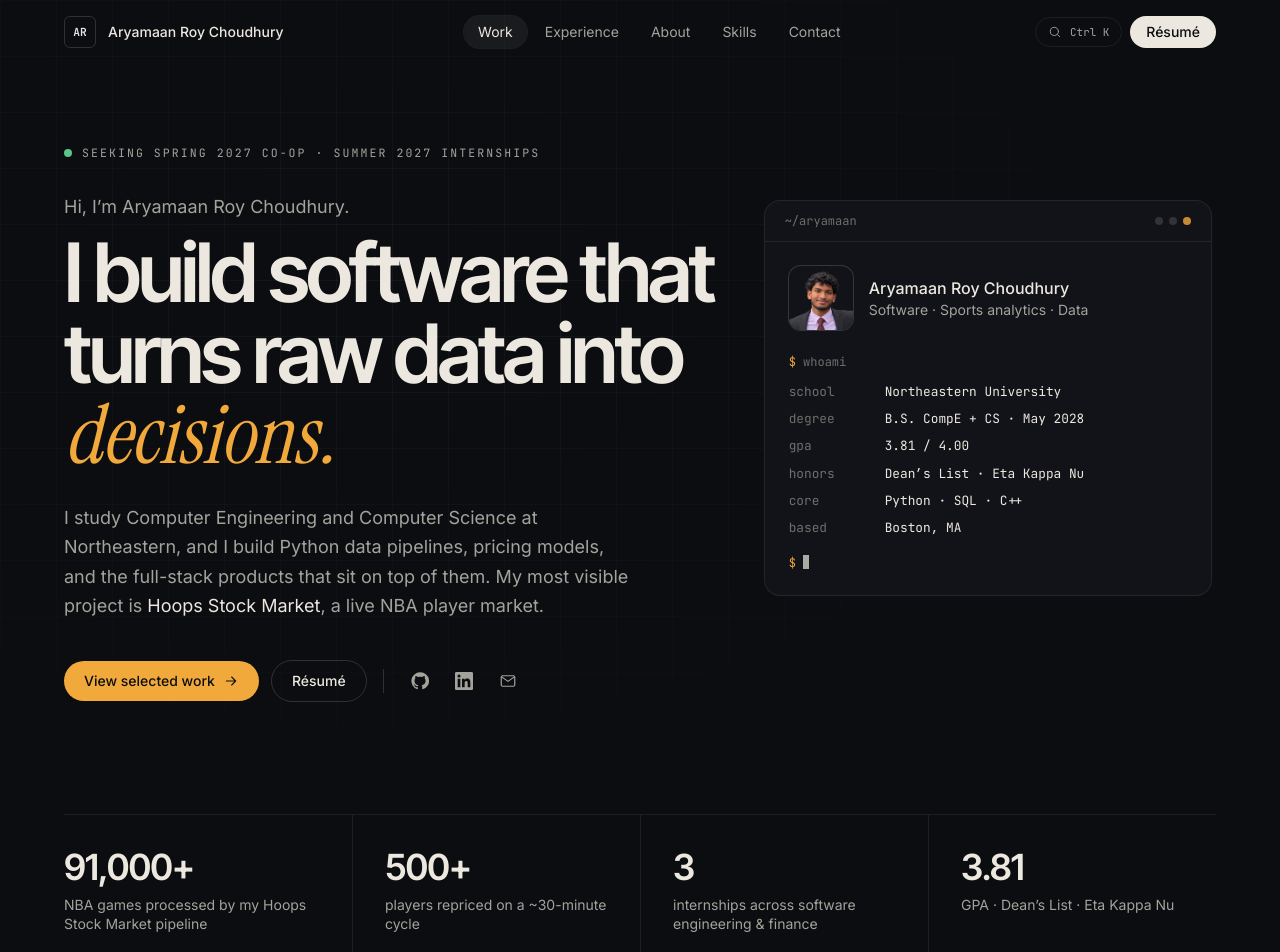
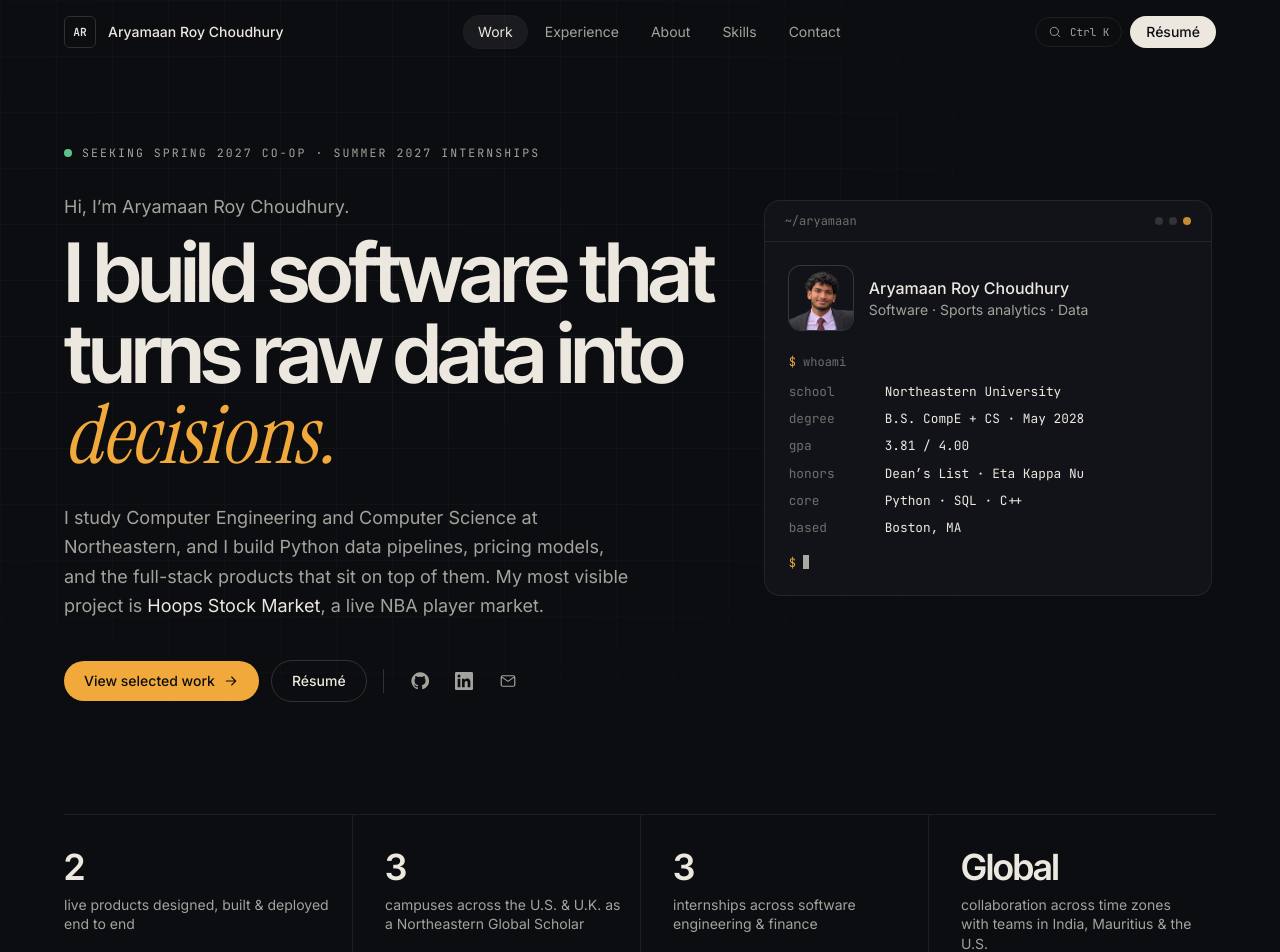
Before and after one commit to Arya85693/Aryamaan-Roy-Choudhury-s-Portfolio-, a Next.js app: page / in a window 1280 px wide. Shown: the top 952 px of the page. Built offline with nearby package versions, Linux system fonts and the light colour scheme.

Commit message:
Improved readabliity and highlights

```diff
--- a/src/components/home/Hero.tsx
+++ b/src/components/home/Hero.tsx
@@ -12,10 +12,10 @@ const spec = [
 ];
 
 const facts = [
-  { value: "91,000+", label: "NBA games processed by my Hoops Stock Market pipeline" },
-  { value: "500+", label: "players repriced on a ~30-minute cycle" },
+  { value: "2", label: "live products designed, built & deployed end to end" },
+  { value: "3", label: "campuses across the U.S. & U.K. as a Northeastern Global Scholar" },
   { value: "3", label: "internships across software engineering & finance" },
-  { value: "3.81", label: "GPA · Dean’s List · Eta Kappa Nu" },
+  { value: "Global", label: "collaboration across time zones with teams in India, Mauritius & the U.S." },
 ];
 
 export default function Hero() {
```
